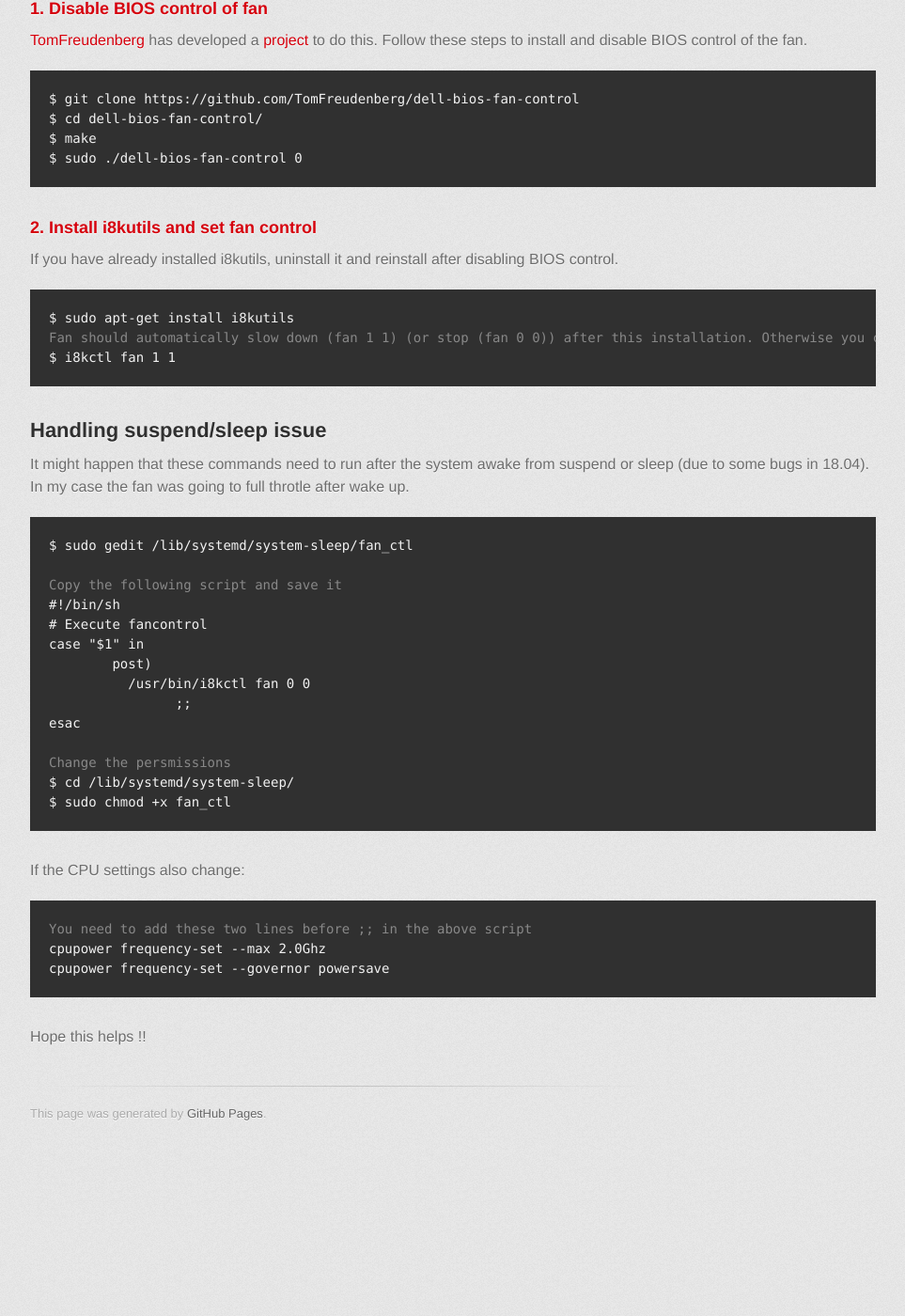
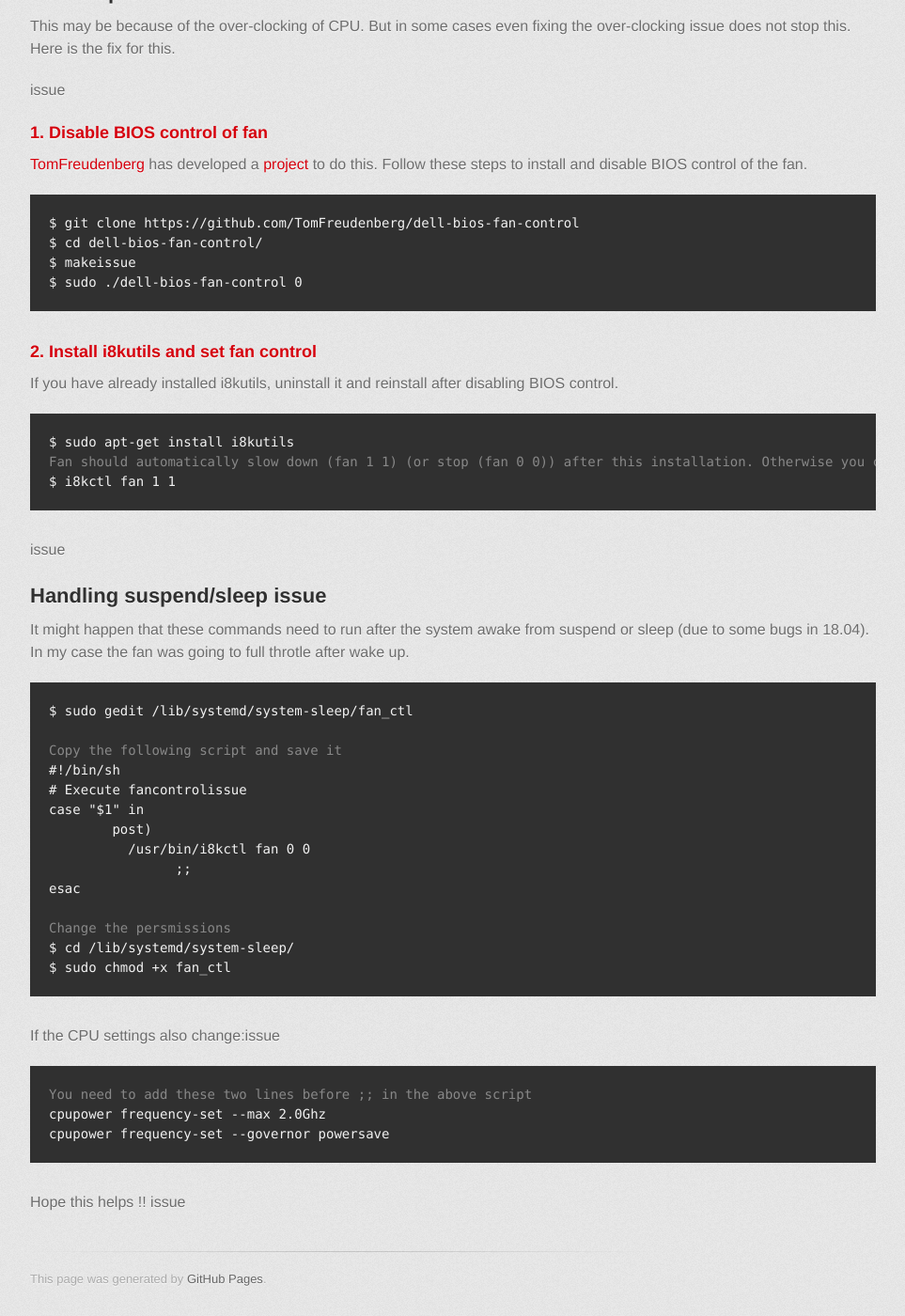
Before and after one commit to sphanit/sphanit.github.io, a Jekyll site: the page built from _posts/2019-03-18-u18heatfix.md, in a window 1280 px wide and 1400 px high, scrolled down 1675 px. Shown: the whole window at 94% size, without its empty margins (158-1121 px from the left). Built offline with Jekyll 4.4.1, drawn with Linux system fonts in a browser that asks for light colours; some web fonts are replaced; comment, search, counter and statistics services are not loaded; the repository's description, which GitHub fills in, is left out; before the commit the page ends 2899 px from its top, so only the background shows below that; some of the changed text lies outside the part shown.

Commit message:
Update 2019-03-18-u18heatfix.md

```diff
--- a/_posts/2019-03-18-u18heatfix.md
+++ b/_posts/2019-03-18-u18heatfix.md
@@ -13,13 +13,13 @@
 This is one of the major issues in ubuntu 18.04. The CPU clock over-clocks in idle state and generates heat which causes the fans to be on continuously (If fans are continuously on even after this check the next fix.).By default Ubuntu sets the CPU governor to "performance" and CPU clock to maximum available frequency, which may not be required always. Here is the fix for it.
 </p>
 
-<h3>1. Install linux-tools</h3>
+<h3>1. Install linux-tools</h3>issue
 <div class="highlighter-rouge"><div class="highlight"><pre class="highlight"><code>$ sudo apt-get install -y linux-tools-$(uname -r)
 </code></pre></div></div>
 
 <h3>2. Disable "ondemand" service</h3>
 <div class="highlighter-rouge"><div class="highlight"><pre class="highlight"><code>$ sudo systemctl disable ondemand
-</code></pre></div></div>
+</code></pre></div></div>issue
 
 <h3>3. Set a limit on the maximum CPU frequency</h3>
 The speed can be set according to your requirement. I used an intermediate frequency of 2Ghz
@@ -46,13 +46,13 @@
 <h2>Non-stop CPU fan</h2>
 <p>
 This may be because of the over-clocking of CPU. But in some cases even fixing the over-clocking issue does not stop this. Here is the fix for this.
-</p>
+</p>issue
 
 <h3>1. Disable BIOS control of fan</h3>
 <a href="https://github.com/TomFreudenberg">TomFreudenberg</a> has developed a <a href="https://github.com/TomFreudenberg/dell-bios-fan-control">project</a> to do this. Follow these steps to install and disable BIOS control of the fan.
 <div class="highlighter-rouge"><div class="highlight"><pre class="highlight"><code><span>$ git clone https://github.com/TomFreudenberg/dell-bios-fan-control</span>
 <span>$ cd dell-bios-fan-control/</span>
-<span>$ make</span>
+<span>$ make</span>issue
 <span>$ sudo ./dell-bios-fan-control 0</span>
 </code></pre></div></div>
 
@@ -62,14 +62,14 @@
 <span class="c1">Fan should automatically slow down (fan 1 1) (or stop (fan 0 0)) after this installation. Otherwise you can set it as follows:</span>
 <span>$ i8kctl fan 1 1</span>
 </code></pre></div></div>
-
+issue
 <h2>Handling suspend/sleep issue</h2>
 It might happen that these commands need to run after the system awake from suspend or sleep (due to some bugs in 18.04). In my case the fan was going to full throtle after wake up.
 <div class="highlighter-rouge"><div class="highlight"><pre class="highlight"><code><span>$ sudo gedit /lib/systemd/system-sleep/fan_ctl</span>
 
 <span class="c1">Copy the following script and save it</span>
 #!/bin/sh
-# Execute fancontrol
+# Execute fancontrolissue
 case "$1" in
         post)
           /usr/bin/i8kctl fan 0 0
@@ -81,10 +81,11 @@
 <span>$ sudo chmod +x fan_ctl</span>
 </code></pre></div></div>
 
-If the CPU settings also change:
+If the CPU settings also change:issue
 <div class="highlighter-rouge"><div class="highlight"><pre class="highlight"><code><span class="c1">You need to add these two lines before ;; in the above script</span>
 <span>cpupower frequency-set --max 2.0Ghz</span>
 cpupower frequency-set --governor powersave
 </code></pre></div></div>
 
 Hope this helps !!
+issue
```
Also changed, not shown: other parts of _posts/2019-03-18-u18heatfix.md (+1 -1 lines).
